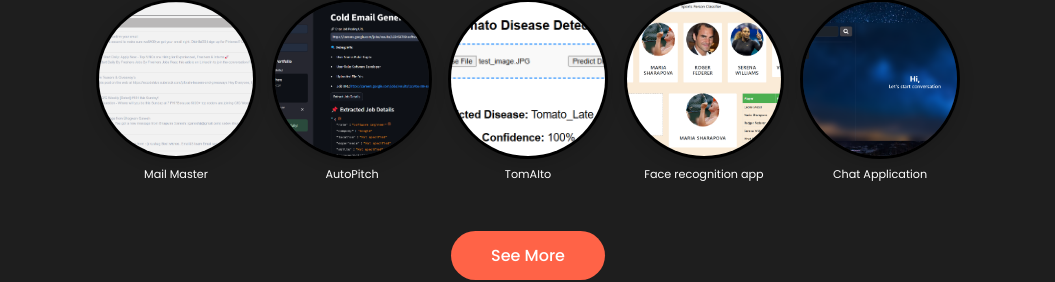
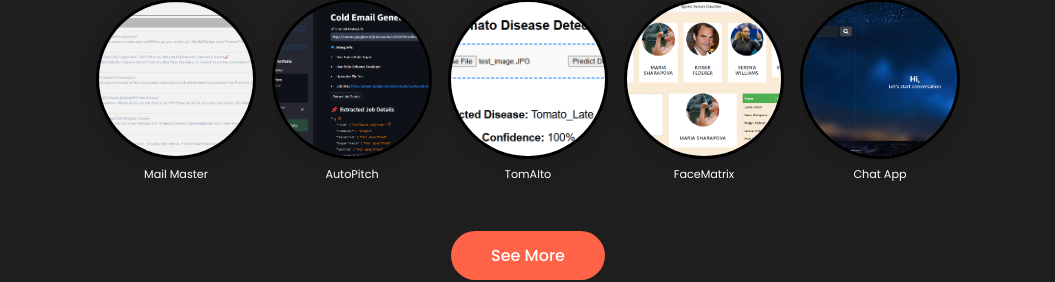
Before and after one commit to KUSHAGRA-AGRAWAL-0717/New-Portfolio, a React (Create React App) app: page / in a window 1280 px wide. Shown: the part 1824-2106 px from the top of the page, without its empty margins (112-1167 px from the left). Built offline with nearby package versions, Linux system fonts and the light colour scheme; a web font is replaced by a local one.

Commit message:
changed name

```diff
--- a/src/components/Works/works.jsx
+++ b/src/components/Works/works.jsx
@@ -11,8 +11,8 @@ const Works = () => {
     { img: mailmaster, link: "https://github.com/KUSHAGRA-AGRAWAL-0717/mailMaster" ,name: "Mail Master"},
     { img: coldmail, link: "https://github.com/KUSHAGRA-AGRAWAL-0717/AutoPitch" ,name:"AutoPitch"},
     { img: tomato, link: "https://github.com/KUSHAGRA-AGRAWAL-0717/Tomato-disease-detector/tree/master" ,name:"TomAIto"},
-    { img: faceRecog, link: "https://github.com/KUSHAGRA-AGRAWAL-0717/Face_recognition_system",name:"Face recognition app" },
-    { img: chatApp, link: "https://github.com/KUSHAGRA-AGRAWAL-0717/Chat_site-MERN-" ,name:"Chat Application"},
+    { img: faceRecog, link: "https://github.com/KUSHAGRA-AGRAWAL-0717/Face_recognition_system",name:"FaceMatrix" },
+    { img: chatApp, link: "https://github.com/KUSHAGRA-AGRAWAL-0717/Chat_site-MERN-" ,name:"Chat App"},
   ];
 
   return (
```
